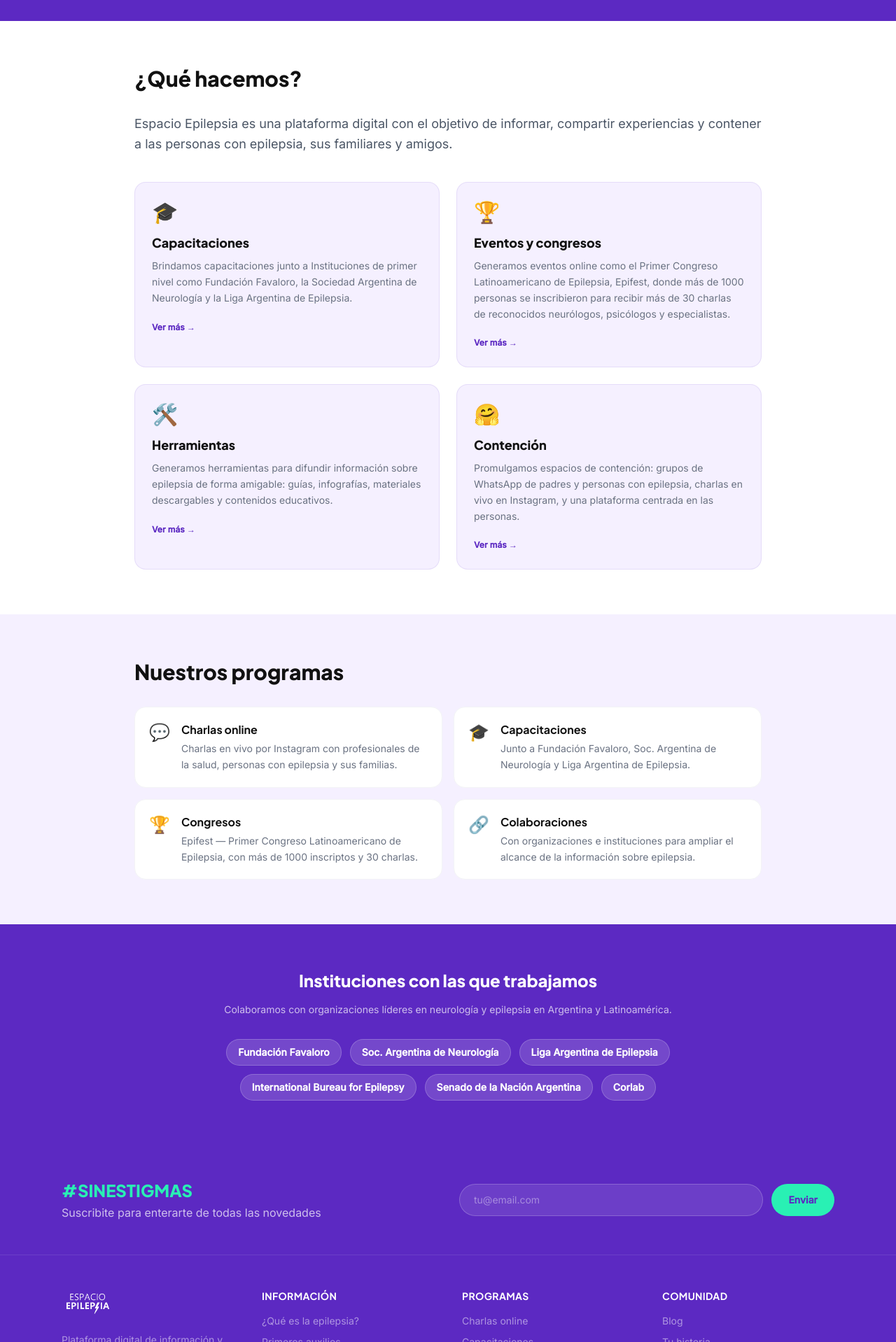
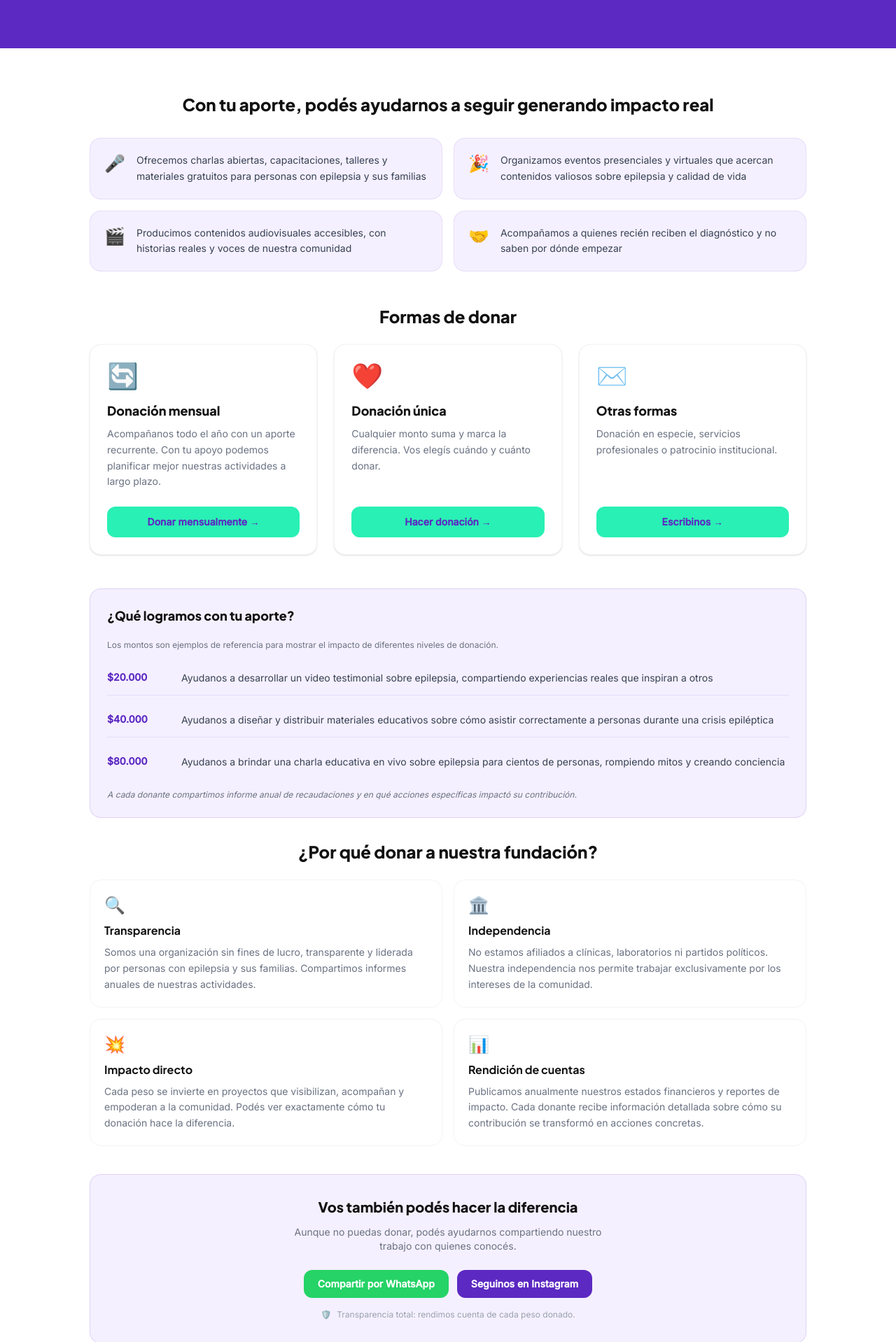
Before and after one commit to espacioepilepsia/espacio-epi-bana-admin, a Next.js app: page /dona in a window 1280 px wide. Shown: the part 362-2280 px from the top of the page at 70% size. Built offline with nearby package versions, Linux system fonts and the light colour scheme; no server answers; the database is empty.

Commit message:
seccion dona modificada

```diff
--- a/src/app/dona/page.tsx
+++ b/src/app/dona/page.tsx
@@ -1,7 +1,6 @@
-// RUTA: src/app/programas/page.tsx
+// RUTA: src/app/dona/page.tsx
 "use client";
 import Link from "next/link";
-import Image from "next/image";
 import { useRef, useEffect, useState } from "react";
 import Navbar from "@/components/Navbar";
 import Footer from "@/components/Footer";
@@ -22,91 +21,139 @@
   return <div ref={ref} style={{ opacity: inView ? 1 : 0, transform: inView ? "translateY(0)" : "translateY(24px)", transition: `opacity 0.6s ease ${delay}ms, transform 0.6s ease ${delay}ms` }}>{children}</div>;
 }
 
-export default function ProgramasPage() {
+const donationOptions = [
+  { icon: "🔄", title: "Donación mensual", desc: "Acompañanos todo el año con un aporte recurrente. Con tu apoyo podemos planificar mejor nuestras actividades a largo plazo.", cta: "Donar mensualmente", href: "https://linktr.ee/espacioepilepsia" },
+  { icon: "❤️", title: "Donación única", desc: "Cualquier monto suma y marca la diferencia. Vos elegís cuándo y cuánto donar.", cta: "Hacer donación", href: "https://linktr.ee/espacioepilepsia" },
+  { icon: "✉️", title: "Otras formas", desc: "Donación en especie, servicios profesionales o patrocinio institucional.", cta: "Escribinos", href: "mailto:contacto@espacioepilepsia.org" },
+];
+
+const impactRows = [
+  { amount: "$20.000", desc: "Ayudanos a desarrollar un video testimonial sobre epilepsia, compartiendo experiencias reales que inspiran a otros" },
+  { amount: "$40.000", desc: "Ayudanos a diseñar y distribuir materiales educativos sobre cómo asistir correctamente a personas durante una crisis epiléptica" },
+  { amount: "$80.000", desc: "Ayudanos a brindar una charla educativa en vivo sobre epilepsia para cientos de personas, rompiendo mitos y creando conciencia" },
+];
+
+export default function DonaPage() {
   return (
     <main>
       <Navbar />
 
       {/* HERO */}
       <section style={{ background: "#5c29c2" }}>
-        <div className="max-w-6xl mx-auto px-6 py-16 flex flex-col md:flex-row items-center gap-8">
-          <div className="flex-1">
-            <p className="text-xs font-bold text-white/50 uppercase tracking-widest mb-3">Nuestras actividades</p>
-            <h1 className="text-4xl md:text-5xl font-extrabold text-white tracking-tight mb-4 leading-tight">Programas</h1>
-            <p className="text-lg text-white/70 max-w-2xl leading-relaxed">Espacio Epilepsia es una plataforma digital con el objetivo de informar, compartir experiencias y contener a las personas con epilepsia, sus familiares y amigos.</p>
-          </div>
-          <div className="flex-shrink-0 hidden md:block">
-            <Image src="/images/icon-heart.png" alt="" width={120} height={120} className="opacity-80" />
-          </div>
+        <div className="max-w-6xl mx-auto px-6 py-16 text-center">
+          <div className="inline-flex items-center gap-2 bg-white/15 border border-white/25 text-white text-xs font-bold px-4 py-1.5 rounded-full mb-5 tracking-wider">💜 Ayudanos a crecer</div>
+          <h1 className="text-4xl md:text-5xl font-extrabold text-white tracking-tight mb-4">Doná y sembrá conciencia 💜</h1>
+          <p className="text-lg text-white/70 max-w-xl mx-auto leading-relaxed">En Fundación Espacio Epilepsia trabajamos cada día para que las personas con epilepsia vivan con más información, más autonomía, menos estigma y más herramientas para enfrentar los desafíos cotidianos.</p>
         </div>
       </section>
 
-      {/* QUÉ HACEMOS */}
+      {/* CON TU APORTE */}
       <section className="py-16 px-6 bg-white">
-        <div className="max-w-4xl mx-auto">
+        <div className="max-w-5xl mx-auto">
           <FadeIn>
-            <h2 className="text-3xl font-extrabold mb-8">¿Qué hacemos?</h2>
-            <p className="text-gray-600 leading-relaxed mb-10 text-lg">Espacio Epilepsia es una plataforma digital con el objetivo de informar, compartir experiencias y contener a las personas con epilepsia, sus familiares y amigos.</p>
+            <h2 className="text-2xl font-extrabold mb-8 text-center">Con tu aporte, podés ayudarnos a seguir generando impacto real</h2>
+            <div className="grid grid-cols-1 md:grid-cols-2 gap-4 mb-12">
+              {[
+                { icon: "🎤", text: "Ofrecemos charlas abiertas, capacitaciones, talleres y materiales gratuitos para personas con epilepsia y sus familias" },
+                { icon: "🎉", text: "Organizamos eventos presenciales y virtuales que acercan contenidos valiosos sobre epilepsia y calidad de vida" },
+                { icon: "🎬", text: "Producimos contenidos audiovisuales accesibles, con historias reales y voces de nuestra comunidad" },
+                { icon: "🤝", text: "Acompañamos a quienes recién reciben el diagnóstico y no saben por dónde empezar" },
+              ].map(({ icon, text }) => (
+                <div key={text} className="flex gap-4 items-start bg-[#f5f0ff] border border-[#5c29c2]/10 rounded-2xl p-5">
+                  <span className="text-2xl flex-shrink-0">{icon}</span>
+                  <p className="text-sm text-gray-700 leading-relaxed">{text}</p>
+                </div>
+              ))}
+            </div>
           </FadeIn>
-          <div className="grid grid-cols-1 md:grid-cols-2 gap-6">
-            {[
-              { icon: "🎓", title: "Capacitaciones", desc: "Brindamos capacitaciones junto a Instituciones de primer nivel como Fundación Favaloro, la Sociedad Argentina de Neurología y la Liga Argentina de Epilepsia.", href: "/programas/capacitaciones" },
-              { icon: "🏆", title: "Eventos y congresos", desc: "Generamos eventos online como el Primer Congreso Latinoamericano de Epilepsia, Epifest, donde más de 1000 personas se inscribieron para recibir más de 30 charlas de reconocidos neurólogos, psicólogos y especialistas.", href: "/programas/congresos" },
-              { icon: "🛠️", title: "Herramientas", desc: "Generamos herramientas para difundir información sobre epilepsia de forma amigable: guías, infografías, materiales descargables y contenidos educativos.", href: "/informacion" },
-              { icon: "🤗", title: "Contención", desc: "Promulgamos espacios de contención: grupos de WhatsApp de padres y personas con epilepsia, charlas en vivo en Instagram, y una plataforma centrada en las personas.", href: "/comunidad" },
-            ].map(({ icon, title, desc, href }, i) => (
-              <FadeIn key={title} delay={i * 80}>
-                <Link href={href} className="bg-[#f5f0ff] border border-[#5c29c2]/10 rounded-2xl p-6 block hover:-translate-y-1 hover:shadow-lg hover:border-[#5c29c2]/30 transition-all group h-full">
-                  <div className="text-3xl mb-3">{icon}</div>
-                  <h3 className="font-extrabold text-lg mb-2 group-hover:text-[#5c29c2] transition-colors">{title}</h3>
-                  <p className="text-sm text-gray-500 leading-relaxed mb-4">{desc}</p>
-                  <span className="text-xs font-bold text-[#5c29c2]">Ver más →</span>
-                </Link>
-              </FadeIn>
-            ))}
-          </div>
+
+          {/* FORMAS DE DONAR */}
+          <FadeIn delay={100}>
+            <h2 className="text-2xl font-extrabold mb-6 text-center">Formas de donar</h2>
+            <div className="grid grid-cols-1 md:grid-cols-3 gap-6 mb-12">
+              {donationOptions.map(({ icon, title, desc, cta, href }, i) => (
+                <div key={title} className="bg-white border border-gray-100 rounded-2xl p-6 flex flex-col shadow-sm hover:border-[#5c29c2]/30 hover:shadow-md transition-all">
+                  <div className="text-4xl mb-4">{icon}</div>
+                  <h3 className="font-extrabold text-lg mb-2">{title}</h3>
+                  <p className="text-sm text-gray-500 leading-relaxed flex-1 mb-6">{desc}</p>
+                  <a href={href} target={href.startsWith("mailto") ? undefined : "_blank"} rel="noopener noreferrer"
+                    className="block text-center font-bold py-3 rounded-xl transition-all text-sm"
+                    style={{ background: "#29f0b4", color: "#5c29c2" }}>
+                    {cta} →
+                  </a>
+                </div>
+              ))}
+            </div>
+          </FadeIn>
+
+          {/* TABLA DE IMPACTO */}
+          <FadeIn delay={150}>
+            <div className="bg-[#f5f0ff] border border-[#5c29c2]/15 rounded-2xl p-6 mb-8">
+              <h3 className="font-extrabold text-lg mb-5">¿Qué logramos con tu aporte?</h3>
+              <p className="text-xs text-gray-500 mb-4">Los montos son ejemplos de referencia para mostrar el impacto de diferentes niveles de donación.</p>
+              <div className="space-y-3">
+                {impactRows.map(({ amount, desc }) => (
+                  <div key={amount} className="flex items-start gap-4 py-3 border-b border-[#5c29c2]/10 last:border-0">
+                    <span className="font-extrabold text-[#5c29c2] min-w-[90px] text-sm">{amount}</span>
+                    <span className="text-sm text-gray-700 leading-relaxed">{desc}</span>
+                  </div>
+                ))}
+              </div>
+              <p className="text-xs text-gray-500 mt-4 italic">A cada donante compartimos informe anual de recaudaciones y en qué acciones específicas impactó su contribución.</p>
+            </div>
+          </FadeIn>
+
+          {/* POR QUÉ DONAR */}
+          <FadeIn delay={200}>
+            <h2 className="text-2xl font-extrabold mb-6 text-center">¿Por qué donar a nuestra fundación?</h2>
+            <div className="grid grid-cols-1 md:grid-cols-2 gap-4 mb-10">
+              {[
+                { icon: "🔍", title: "Transparencia", desc: "Somos una organización sin fines de lucro, transparente y liderada por personas con epilepsia y sus familias. Compartimos informes anuales de nuestras actividades." },
+                { icon: "🏛️", title: "Independencia", desc: "No estamos afiliados a clínicas, laboratorios ni partidos políticos. Nuestra independencia nos permite trabajar exclusivamente por los intereses de la comunidad." },
+                { icon: "💥", title: "Impacto directo", desc: "Cada peso se invierte en proyectos que visibilizan, acompañan y empoderan a la comunidad. Podés ver exactamente cómo tu donación hace la diferencia." },
+                { icon: "📊", title: "Rendición de cuentas", desc: "Publicamos anualmente nuestros estados financieros y reportes de impacto. Cada donante recibe información detallada sobre cómo su contribución se transformó en acciones concretas." },
+              ].map(({ icon, title, desc }) => (
+                <div key={title} className="bg-white border border-gray-100 rounded-2xl p-5">
+                  <div className="text-2xl mb-2">{icon}</div>
+                  <h3 className="font-bold mb-2">{title}</h3>
+                  <p className="text-sm text-gray-500 leading-relaxed">{desc}</p>
+                </div>
+              ))}
+            </div>
+          </FadeIn>
+
+          {/* COMPARTIR */}
+          <FadeIn delay={250}>
+            <div className="text-center bg-[#f5f0ff] border border-[#5c29c2]/15 rounded-2xl p-8">
+              <h3 className="font-extrabold text-xl mb-3">Vos también podés hacer la diferencia</h3>
+              <p className="text-gray-500 text-sm mb-6 max-w-md mx-auto">Aunque no puedas donar, podés ayudarnos compartiendo nuestro trabajo con quienes conocés.</p>
+              <div className="flex gap-3 justify-center flex-wrap mb-4">
+                <a href={`https://wa.me/?text=${encodeURIComponent("Conocé Espacio Epilepsia, una comunidad para personas con epilepsia: https://espacioepilepsia.org")}`} target="_blank" rel="noopener noreferrer"
+                  className="bg-[#25D366] text-white font-bold px-5 py-2.5 rounded-xl text-sm hover:opacity-90 transition-all">
+                  Compartir por WhatsApp
+                </a>
+                <a href="https://www.instagram.com/espacioepilepsia/" target="_blank" rel="noopener noreferrer"
+                  className="bg-[#5c29c2] text-white font-bold px-5 py-2.5 rounded-xl text-sm hover:bg-[#7c3aed] transition-all">
+                  Seguinos en Instagram
+                </a>
+              </div>
+              <div className="flex items-center justify-center gap-2 text-gray-400 text-xs mt-4">
+                <span>🛡️</span>
+                <span>Transparencia total: rendimos cuenta de cada peso donado.</span>
+              </div>
+            </div>
+          </FadeIn>
         </div>
       </section>
 
-      {/* SUBPROGRAMAS */}
-      <section className="py-16 px-6" style={{ background: "#f5f0ff" }}>
-        <div className="max-w-4xl mx-auto">
-          <FadeIn>
-            <h2 className="text-3xl font-extrabold mb-8">Nuestros programas</h2>
-          </FadeIn>
-          <div className="grid grid-cols-1 md:grid-cols-2 gap-4">
-            {[
-              { icon: "💬", title: "Charlas online", desc: "Charlas en vivo por Instagram con profesionales de la salud, personas con epilepsia y sus familias.", href: "/programas/charlas" },
-              { icon: "🎓", title: "Capacitaciones", desc: "Junto a Fundación Favaloro, Soc. Argentina de Neurología y Liga Argentina de Epilepsia.", href: "/programas/capacitaciones" },
-              { icon: "🏆", title: "Congresos", desc: "Epifest — Primer Congreso Latinoamericano de Epilepsia, con más de 1000 inscriptos y 30 charlas.", href: "/programas/congresos" },
-              { icon: "🔗", title: "Colaboraciones", desc: "Con organizaciones e instituciones para ampliar el alcance de la información sobre epilepsia.", href: "/programas/colaboraciones" },
-            ].map(({ icon, title, desc, href }, i) => (
-              <FadeIn key={title} delay={i * 60}>
-                <Link href={href} className="bg-white border border-gray-100 rounded-2xl p-5 flex gap-4 items-start hover:border-[#5c29c2]/30 hover:shadow-sm transition-all group">
-                  <span className="text-2xl flex-shrink-0">{icon}</span>
-                  <div>
-                    <h3 className="font-bold mb-1 group-hover:text-[#5c29c2] transition-colors">{title}</h3>
-                    <p className="text-sm text-gray-500 leading-relaxed">{desc}</p>
-                  </div>
-                </Link>
-              </FadeIn>
-            ))}
-          </div>
-        </div>
-      </section>
-
-      {/* INSTITUCIONES */}
-      <section className="py-16 px-6" style={{ background: "#5c29c2" }}>
-        <div className="max-w-4xl mx-auto text-center">
-          <FadeIn>
-            <h2 className="text-2xl font-extrabold text-white mb-4">Instituciones con las que trabajamos</h2>
-            <p className="text-white/70 text-sm mb-8">Colaboramos con organizaciones líderes en neurología y epilepsia en Argentina y Latinoamérica.</p>
-            <div className="flex flex-wrap gap-3 justify-center">
-              {["Fundación Favaloro", "Soc. Argentina de Neurología", "Liga Argentina de Epilepsia", "International Bureau for Epilepsy", "Senado de la Nación Argentina", "Corlab"].map(inst => (
-                <span key={inst} className="bg-white/15 border border-white/20 text-white font-semibold px-4 py-2 rounded-full text-sm">{inst}</span>
-              ))}
-            </div>
-          </FadeIn>
+      {/* CTA FINAL */}
+      <section className="py-12 px-6" style={{ background: "#5c29c2" }}>
+        <div className="max-w-2xl mx-auto text-center">
+          <h2 className="text-2xl font-extrabold text-white mb-3">Gracias por estar</h2>
+          <p className="text-white/70 mb-6">Cada gesto cuenta. Cada aporte suma. Gracias por creer que otra forma de vivir con epilepsia es posible.</p>
+          <p className="text-white/50 text-sm">Si tenés dudas o querés saber más sobre nuestro trabajo, escribinos a{" "}
+            <a href="mailto:contacto@espacioepilepsia.org" className="text-[#29f0b4] hover:underline font-semibold">contacto@espacioepilepsia.org</a>
+          </p>
         </div>
       </section>
 
```
